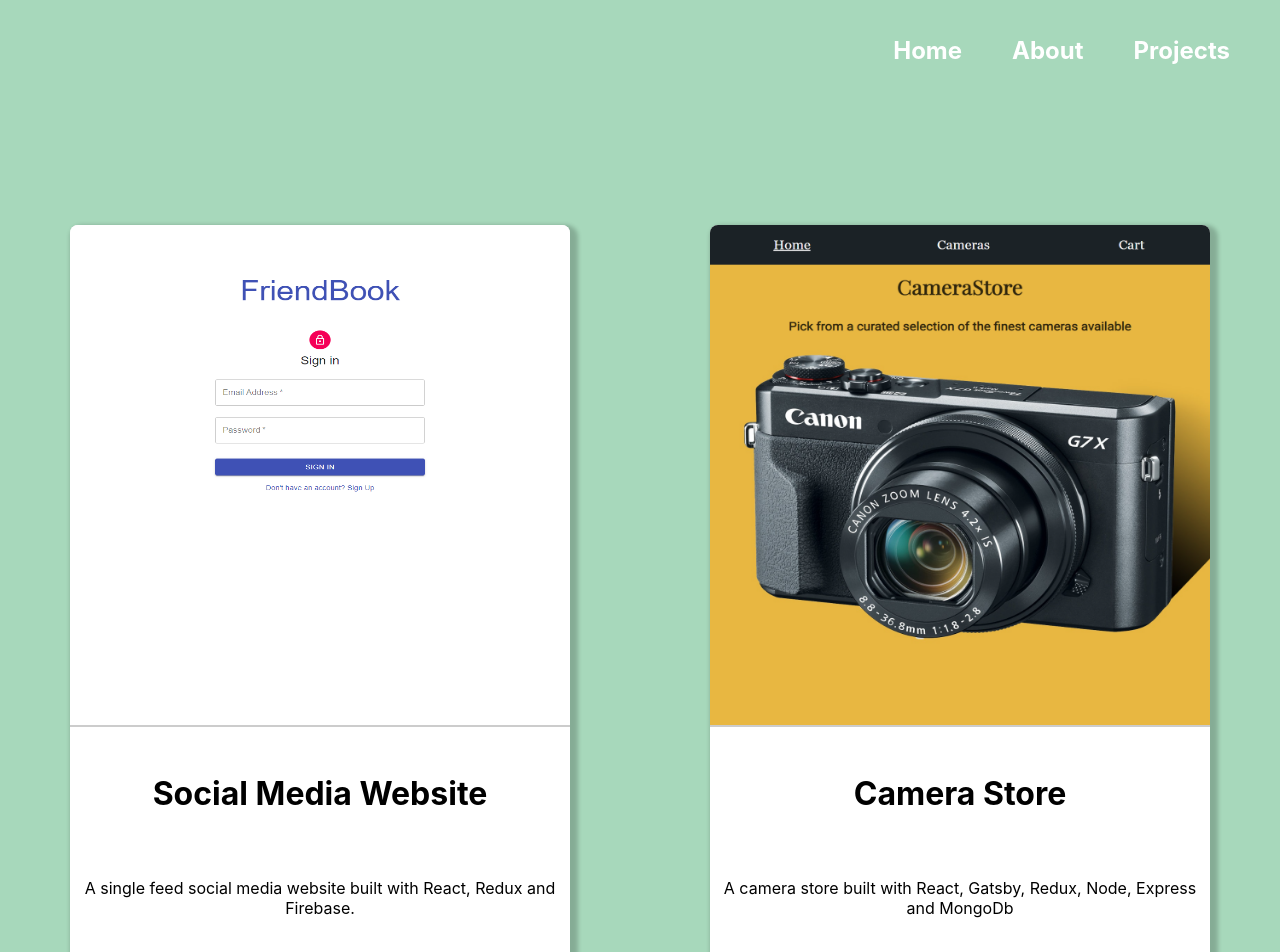
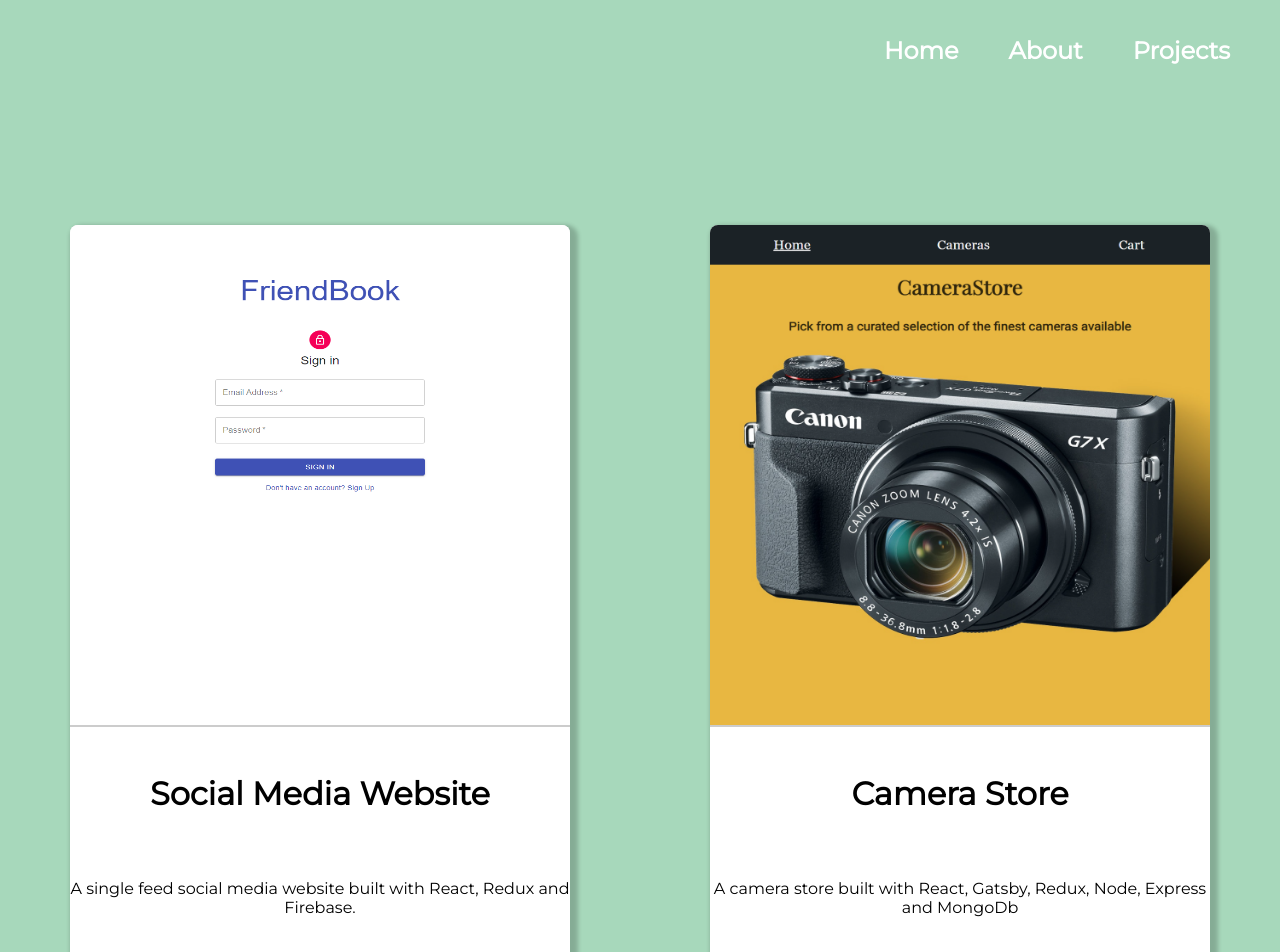
Before and after one commit to cwil423/portfolio, a React (Create React App) app: page /projects in a window 1280 px wide. Shown: the top 952 px of the page. Built offline with nearby package versions, Linux system fonts and the light colour scheme.

Commit message:
Changed fonts.

```diff
--- a/src/components/ProjectCard/ProjectCard.js
+++ b/src/components/ProjectCard/ProjectCard.js
@@ -8,7 +8,9 @@
     <div className="project-card-root">
       <img className="image" src={props.image} />
       <h1>{props.title}</h1>
-      <p>{props.discription}</p>
+      <div className="description">
+        <p>{props.description}</p>
+      </div>
 
       <div className="project-buttons">
         {props.liveLink && (
--- a/src/components/projectCard/ProjectCard.js
+++ b/src/components/projectCard/ProjectCard.js
@@ -8,7 +8,9 @@
     <div className="project-card-root">
       <img className="image" src={props.image} />
       <h1>{props.title}</h1>
-      <p>{props.discription}</p>
+      <div className="description">
+        <p>{props.description}</p>
+      </div>
 
       <div className="project-buttons">
         {props.liveLink && (
--- a/src/components/projects/Projects.js
+++ b/src/components/projects/Projects.js
@@ -14,20 +14,20 @@
           image={socialMedia}
           liveLink="https://social-media-d03f3.web.app/"
           codeLink="https://github.com/cwil423/social-media"
-          discription="A single feed social media website built with React, Redux and Firebase."
+          description="A single feed social media website built with React, Redux and Firebase."
         />
         <ProjectCard
           title="Camera Store"
           image={cameraStore}
           liveLink="https://inspiring-cray-1b1890.netlify.app/Cameras"
-          codeLink="https://github.com/cwil423/camera-store"
-          discription="A camera store built with React, Gatsby, Redux, Node, Express and MongoDb"
+          codeLink="https://github.com/cwil423/ecommerce-site"
+          description="A camera store built with React, Gatsby, Redux, Node, Express and MongoDb"
         />
         <ProjectCard
           title="This website"
           image={portfolio}
           codeLink="https://github.com/cwil423/portfolio"
-          discription="Portfolio project built with react. Includes custom animations made with photo editing software."
+          description="Portfolio project built with react. Includes custom animations made with photo editing software."
         />
       </div>
     </div>
--- a/src/index.css
+++ b/src/index.css
@@ -1,15 +1,19 @@
-html, body, #root, .App {
+@import url('https://fonts.googleapis.com/css2?family=Montserrat&display=swap');
+
+html,
+body,
+#root,
+.App {
   height: 100%;
   margin: 0;
   padding: 0;
-
 }
 
 body {
   margin: 0;
-  font-family: -apple-system, BlinkMacSystemFont, 'Segoe UI', 'Roboto', 'Oxygen',
-    'Ubuntu', 'Cantarell', 'Fira Sans', 'Droid Sans', 'Helvetica Neue',
-    sans-serif;
+  font-family: 'Montserrat', -apple-system, BlinkMacSystemFont, 'Segoe UI',
+    'Roboto', 'Oxygen', 'Ubuntu', 'Cantarell', 'Fira Sans', 'Droid Sans',
+    'Helvetica Neue', sans-serif;
   -webkit-font-smoothing: antialiased;
   -moz-osx-font-smoothing: grayscale;
 }
```
